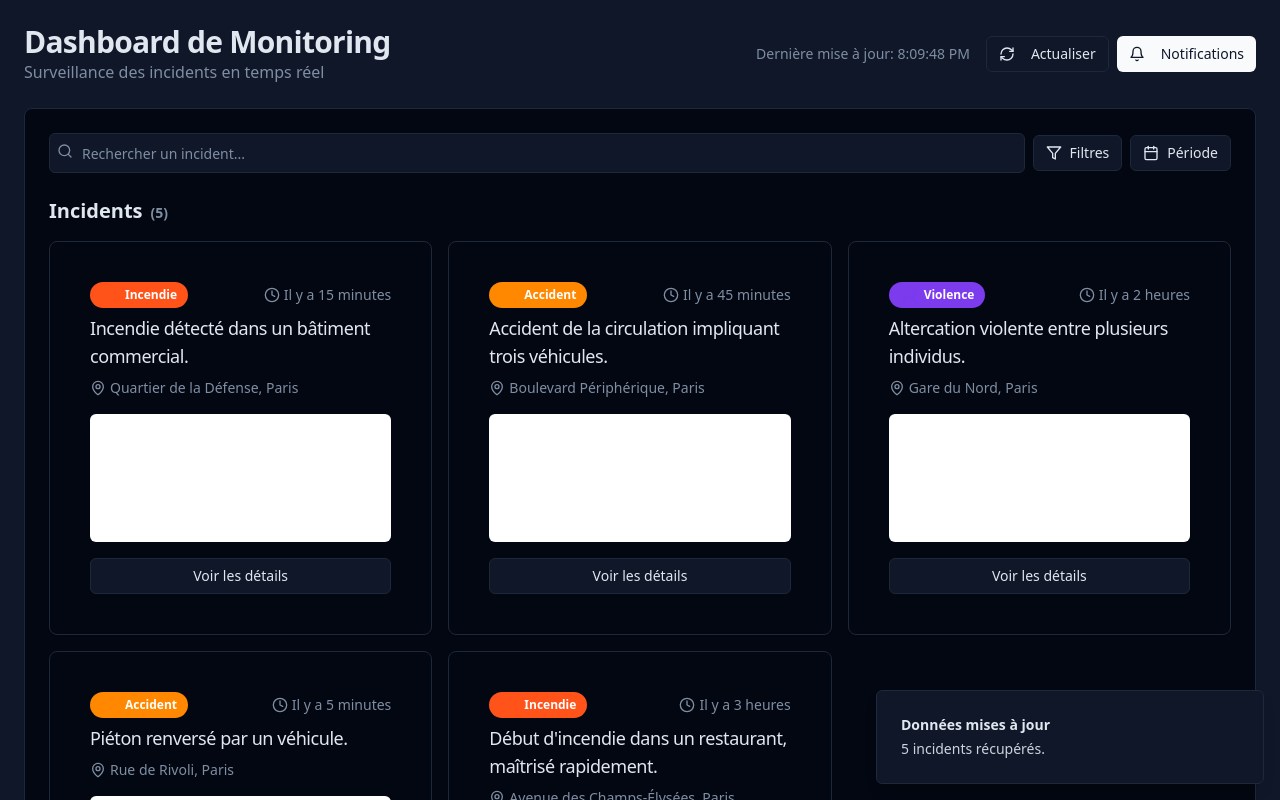
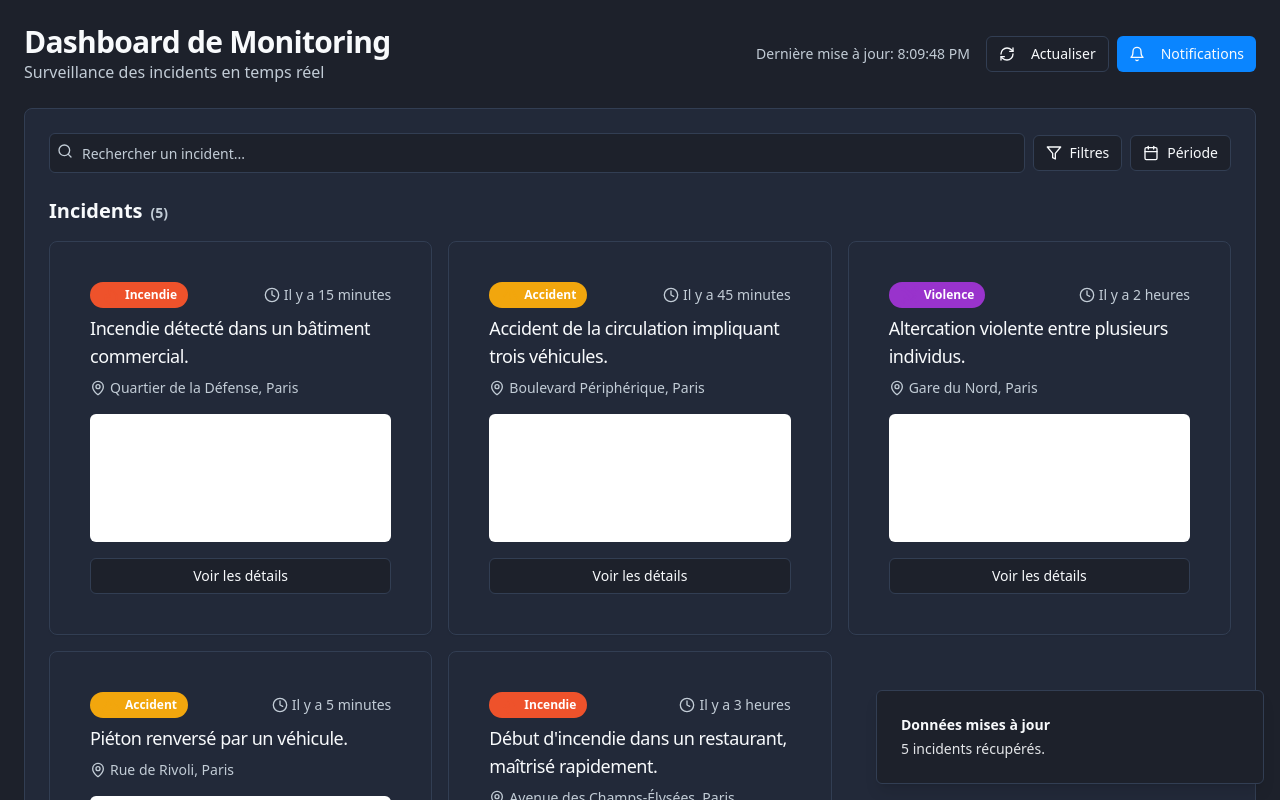
Before and after one commit to TitanSage02/SmartEye-Monitor, a React (Vite) app: page / in a window 1280 px wide. Shown: the top 800 px of the page. Built offline with nearby package versions, Linux system fonts and the light colour scheme.

Commit message:
Refactor: Update color palette
Update the color palette in src/index.css and tailwind.config.ts.

```diff
--- a/src/index.css
+++ b/src/index.css
@@ -5,40 +5,40 @@
 
 @layer base {
   :root {
-    --background: 222 47% 11%;
-    --foreground: 213 31% 91%;
+    --background: 220 20% 14%;
+    --foreground: 210 40% 98%;
 
-    --card: 224 71% 4%;
-    --card-foreground: 213 31% 91%;
+    --card: 222 25% 18%;
+    --card-foreground: 210 40% 98%;
 
-    --popover: 224 71% 4%;
-    --popover-foreground: 215 20.2% 65.1%;
+    --popover: 222 25% 18%;
+    --popover-foreground: 210 40% 98%;
 
-    --primary: 210 40% 98%;
-    --primary-foreground: 222.2 47.4% 11.2%;
+    --primary: 210 100% 52%;
+    --primary-foreground: 210 40% 98%;
 
-    --secondary: 222.2 47.4% 11.2%;
+    --secondary: 222 25% 24%;
     --secondary-foreground: 210 40% 98%;
 
-    --muted: 223 47% 11%;
-    --muted-foreground: 215.4 16.3% 56.9%;
+    --muted: 220 20% 20%;
+    --muted-foreground: 210 20% 80%;
 
-    --accent: 216 34% 17%;
+    --accent: 217 25% 24%;
     --accent-foreground: 210 40% 98%;
 
-    --destructive: 0 63% 31%;
+    --destructive: 0 70% 45%;
     --destructive-foreground: 210 40% 98%;
 
-    --border: 216 34% 17%;
-    --input: 216 34% 17%;
+    --border: 217 25% 26%;
+    --input: 217 25% 26%;
     --ring: 224 71% 4%;
 
     --radius: 0.5rem;
 
-    /* Custom colors for incident types */
-    --fire: 15 100% 55%;
-    --accident: 32 100% 50%;
-    --violence: 262 83% 58%;
+    /* Couleurs d'incidents plus professionnelles */
+    --fire: 12 85% 55%;       /* Rouge-orange plus sobre */
+    --accident: 40 90% 50%;   /* Orange-jaune plus visible */
+    --violence: 280 60% 50%;  /* Violet moins saturé */
   }
 
   * {
```
